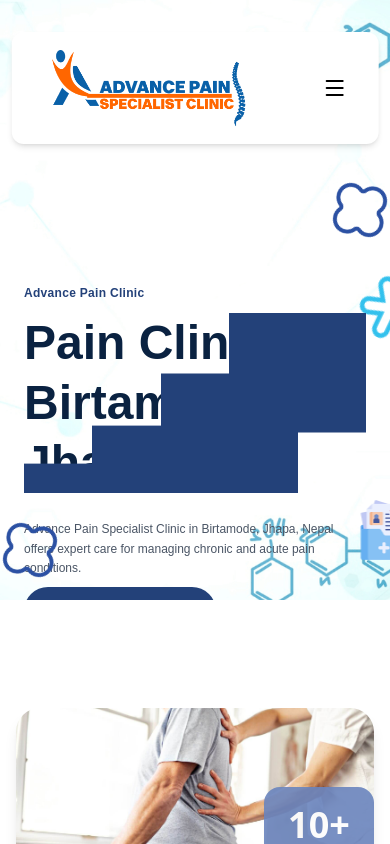
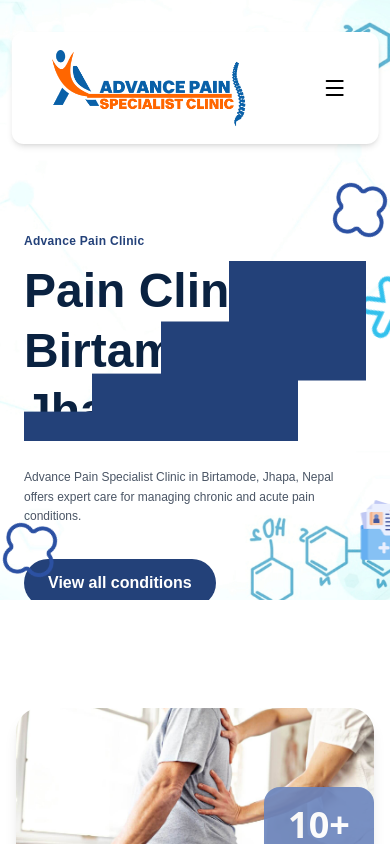
Before and after one commit to SRIYOGconsulting/painclinic.com.np, a React (Vite) app: page / in a window 390 px wide. Shown: the top 844 px of the page. Built offline with nearby package versions, Linux system fonts and the light colour scheme.

Commit message:
Made responsive changes

```diff
--- a/src/Pages/Home.jsx
+++ b/src/Pages/Home.jsx
@@ -195,7 +195,7 @@
     <motion.img src={heroshape} alt="clover" animate={{x:[0,-10,0]}} transition={{repeat:Infinity, duration:3, ease:"easeInOut"}} className="absolute bottom-10 left-90 h-15 w-15 "/>
     {/* LEFT CONTENT */}
 
-<div className="text-[#0A2241] flex-1 py-20 md:py-40 px-6 md:px-12 mt-80">
+<div className="text-[#0A2241] flex-1 py-0 md:py-30 px-6 md:px-12 mt-60">
   <p className="text-xs md:text-[18px] mb-3 font-semibold tracking-wide text-[#234179]">
     Advance Pain Clinic
   </p>
@@ -231,7 +231,7 @@
     {heroSlides[heroIndex].description}
   </p>
 
-  <div className="mt-2 flex items-center gap-60">
+  <div className="mt-8 flex items-center gap-60">
   <button className="px-6 py-3 bg-[#234179] text-white font-semibold rounded-full hover:bg-[#1e3767] transition">
     {heroSlides[heroIndex].button}
   </button>
```
